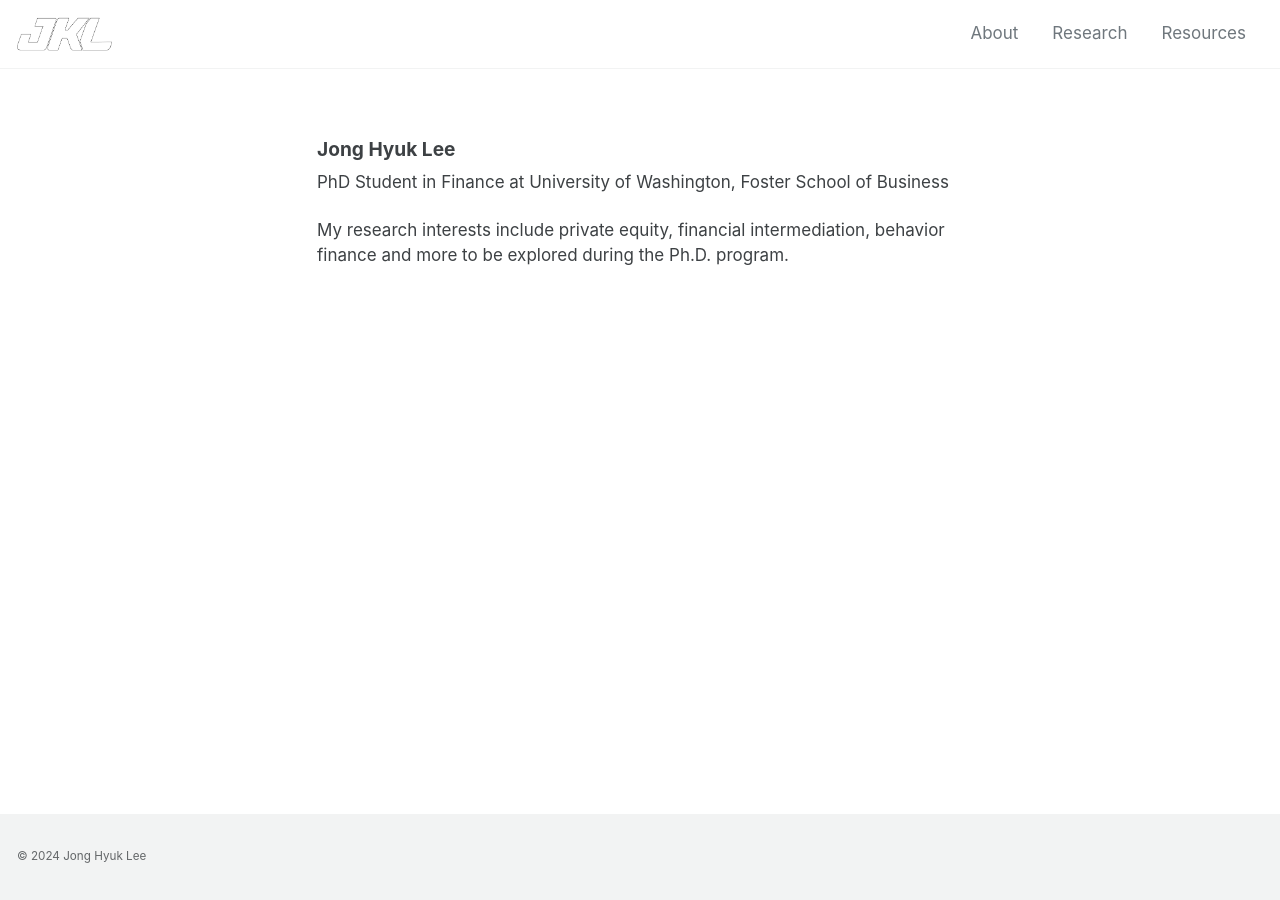
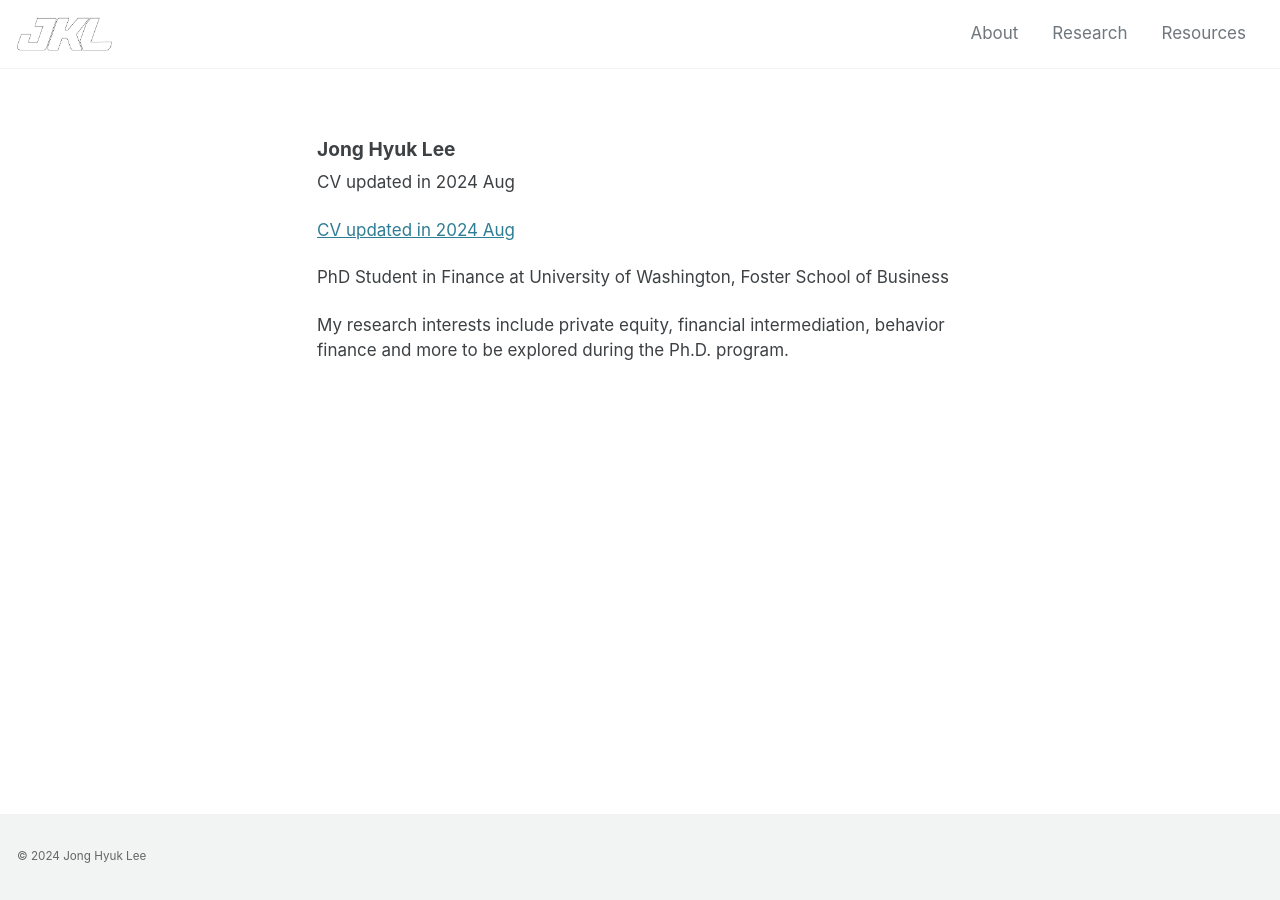
Before and after one commit to jhklee/jhklee.github.io, a Jekyll site: the page built from _pages/about.md, in a window 1280 px wide. Built offline with Jekyll 4.4.1, drawn with Linux system fonts in a browser that asks for light colours; cached includes are drawn as plain includes.

Commit message:
Update about.md

```diff
--- a/_pages/about.md
+++ b/_pages/about.md
@@ -4,6 +4,13 @@
 layout: single
 ---
 ### Jong Hyuk Lee
+
+CV updated in 2024 Aug
+
+
+[CV updated in 2024 Aug](https://drive.google.com/file/d/15bghERF3wpsc9cpRmbY4PYaC7adQpP2i/view?usp=drive_link "2024 Aug version")
+
+
 PhD Student in Finance at University of Washington, Foster School of Business
 
 My research interests include private equity, financial intermediation, behavior finance and more to be explored during the Ph.D. program.
```
